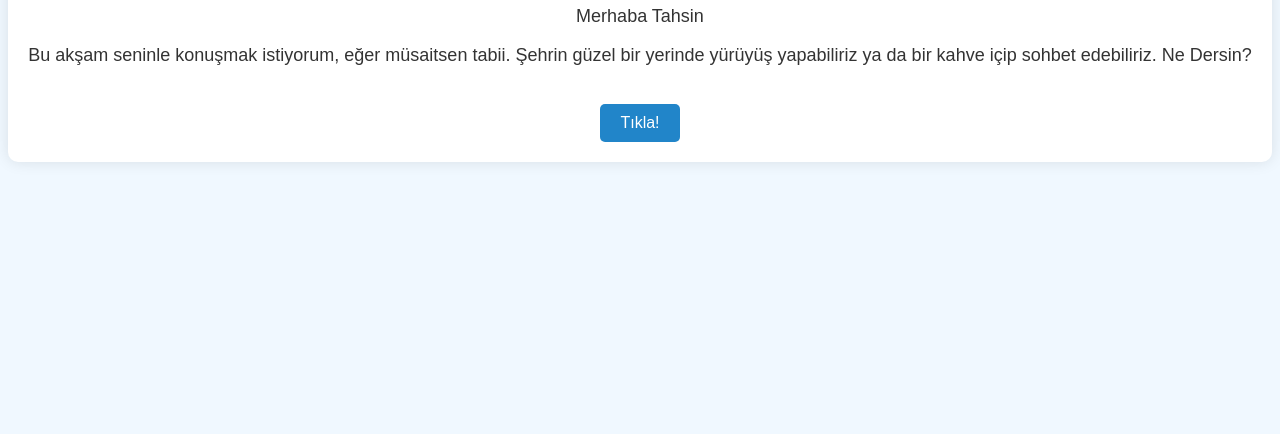
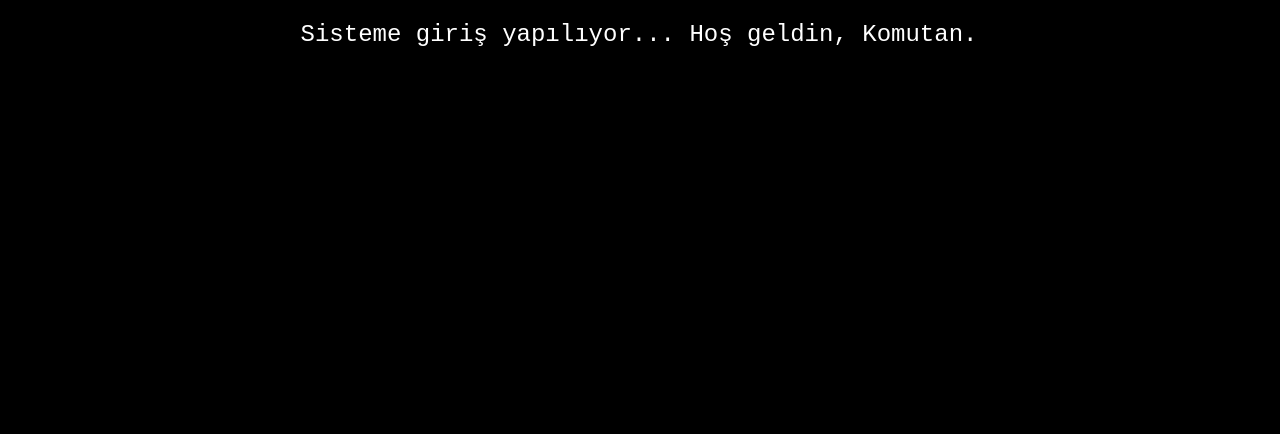
Before and after one commit to benyag1z/a1, a plain HTML site: page index.html in a window 1280 px wide. Shown: the part 366-800 px from the top of the page. Drawn offline with Linux system fonts and the light colour scheme.

Commit message:
Update index.html

```diff
--- a/index.html
+++ b/index.html
@@ -2,52 +2,50 @@
 <html lang="tr">
 <head>
   <meta charset="UTF-8">
-    <meta name="viewport" content="width=device-width, initial-scale=1.0">
-    <title>Akşam Vakit Geçirelim Mi?</title>
+  <meta name="viewport" content="width=device-width, initial-scale=1">
+  <title>Terminal Giriş</title>
   <style>
     body {
-            font-family: Arial, sans-serif;
-            background-color: #f0f8ff;
-            color: #333;
+      background-color: #000;
+      color: #fff;
+      font-family: 'Courier New', Courier, monospace;
+      font-size: 1.5rem;
       display: flex;
       justify-content: center;
       align-items: center;
       height: 100vh;
       margin: 0;
     }
-        .container {
-            text-align: center;
-            background-color: #fff;
-            padding: 20px;
-            border-radius: 10px;
-            box-shadow: 0 0 15px rgba(0, 0, 0, 0.1);
+
+    #typewriter {
+      border-right: 2px solid #fff;
+      white-space: nowrap;
+      overflow: hidden;
+      animation: blink-caret 0.75s step-end infinite;
     }
-        h1 {
-            color: #007acc;
-        }
-        p {
-            font-size: 18px;
-        }
-        .button {
-            background-color: #2185c9;
-            color: white;
-            padding: 10px 20px;
-            text-decoration: none;
-            border-radius: 5px;
-            display: inline-block;
-            margin-top: 20px;
-        }
-        .button:hover {
-            background-color: #2185c9;
+
+    @keyframes blink-caret {
+      50% { border-color: transparent; }
     }
   </style>
 </head>
 <body>
-    <div class="container">
-        <h1>Akşam Vakit Geçirelim Mi?</h1>
-        <p>Merhaba Tahsin</p>
-        <p>Bu akşam seninle konuşmak istiyorum, eğer müsaitsen tabii. Şehrin güzel bir yerinde yürüyüş yapabiliriz ya da bir kahve içip sohbet edebiliriz. Ne Dersin?</p>
-        <a href="https://wa.me/905525218812?text=Saat kaçta ve nereye gitmek istersiniz Ayşe hanım? Cevabınızı memnuniyetle bekliyor olacağım. Kişi sayısı sabit kalırsa ve eğer ertemelezseniz çok sevinirim.:)" class="button">Tıkla!</a>
-    </div>
+  <div id="typewriter"></div>
+
+  <script>
+    const text = "Sisteme giriş yapılıyor...\nHoş geldin, Komutan.";
+    const typewriter = document.getElementById("typewriter");
+    let index = 0;
+
+    function type() {
+      if (index < text.length) {
+        typewriter.textContent += text[index] === '\n' ? '\n' : text[index];
+        index++;
+        setTimeout(type, 100); // Hız: 100ms harf başına
+      }
+    }
+
+    type();
+  </script>
 </body>
 </html>
```
Lines whose indentation alone changed are shown as unchanged.
